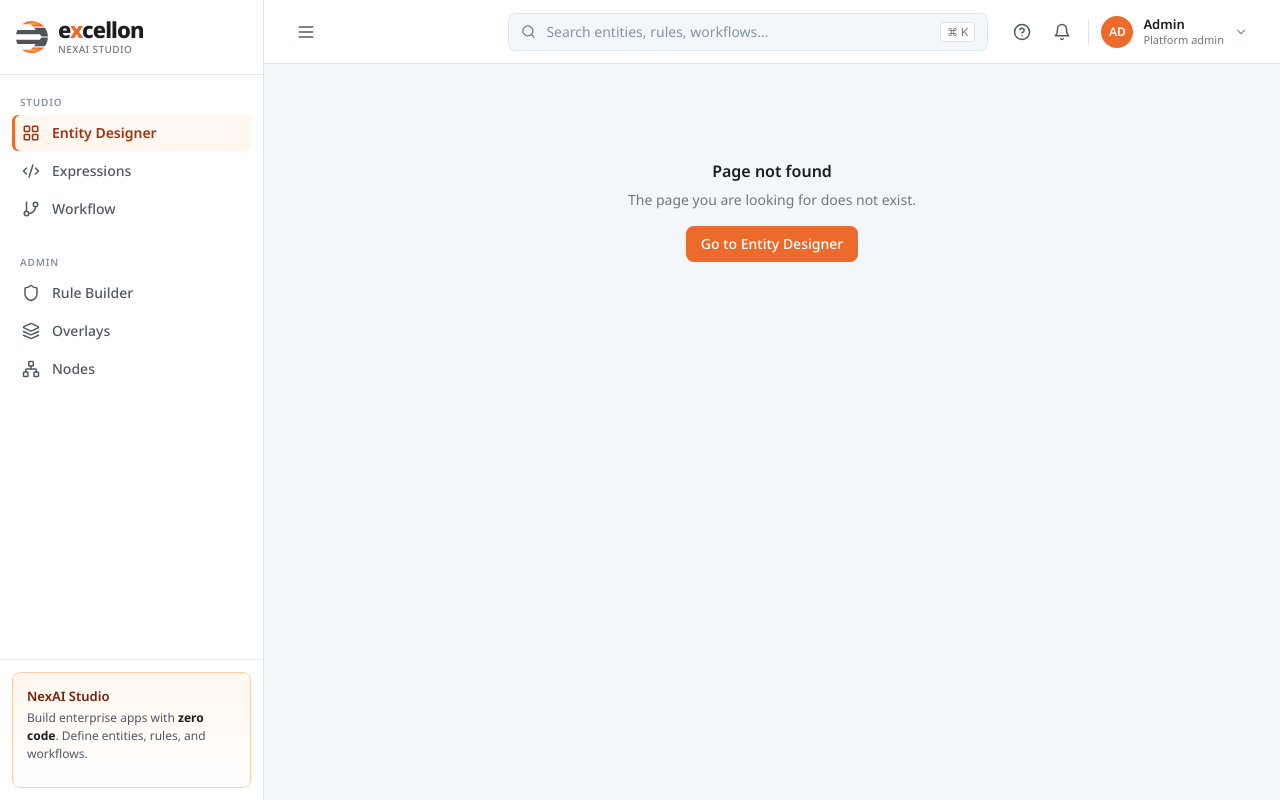
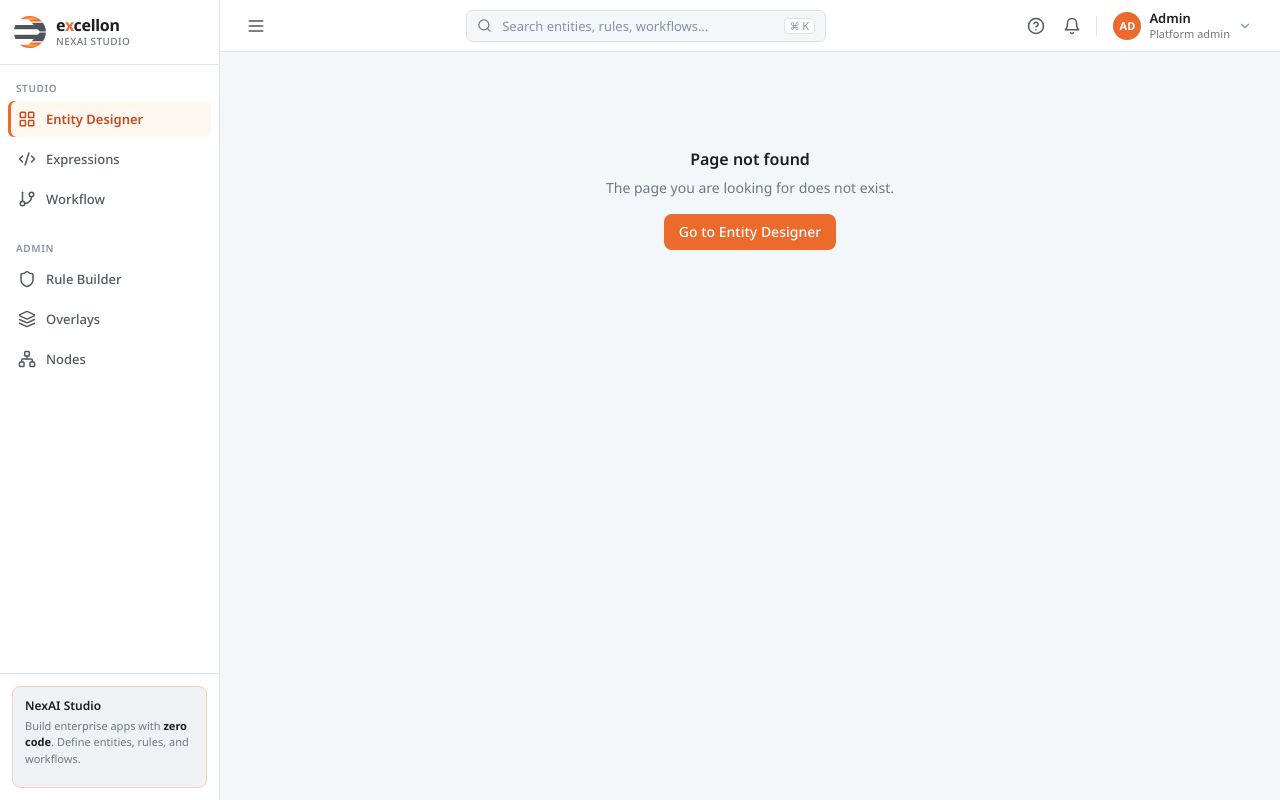
Before and after one commit to roshanm0301/Excellon-NexAI, a React (Vite) app in the folder src/react/: page /Excellon-NexAI/admin/entities/new in a window 1280 px wide. Built offline with nearby package versions, Linux system fonts and the light colour scheme.

Commit message:
fix(ui): add missing app shell CSS layout classes
The ex-app, ex-sidebar, ex-main, ex-topbar, ex-content and nav
classes were never defined in index.css — causing a blank white
page because the layout containers had zero height/display.

https://claude.ai/code/session_01TmZM7icqTddAvY2BNx1S9t

```diff
--- a/src/react/src/index.css
+++ b/src/react/src/index.css
@@ -251,6 +251,288 @@ body {
   animation: ex-spin 1.4s linear infinite;
 }
 
+/* ---- App Shell Layout ---- */
+.ex-app {
+  display: flex;
+  height: 100vh;
+  overflow: hidden;
+  background: var(--bg-secondary);
+}
+
+.ex-sidebar {
+  width: 220px;
+  flex-shrink: 0;
+  display: flex;
+  flex-direction: column;
+  background: var(--bg-primary);
+  border-right: 1px solid var(--border-secondary);
+  transition: width 0.2s ease;
+  overflow: hidden;
+}
+
+.ex-sidebar.collapsed {
+  width: 56px;
+}
+
+.ex-sidebar-brand {
+  display: flex;
+  align-items: center;
+  gap: 10px;
+  padding: 16px 14px;
+  border-bottom: 1px solid var(--border-secondary);
+  flex-shrink: 0;
+}
+
+.ex-wordmark {
+  font-size: 16px;
+  font-weight: 700;
+  color: var(--fg-primary);
+  letter-spacing: -0.3px;
+}
+
+.ex-tagline {
+  font-size: 10px;
+  color: var(--fg-tertiary);
+  display: block;
+  margin-top: 1px;
+}
+
+.brand-stack {
+  display: flex;
+  flex-direction: column;
+  min-width: 0;
+}
+
+.ex-nav {
+  flex: 1;
+  overflow-y: auto;
+  padding: 12px 8px;
+  display: flex;
+  flex-direction: column;
+  gap: 2px;
+}
+
+.ex-nav-h {
+  font-size: 10px;
+  font-weight: 600;
+  text-transform: uppercase;
+  letter-spacing: 0.06em;
+  color: var(--fg-quaternary);
+  padding: 4px 8px;
+}
+
+.ex-nav-item {
+  display: flex;
+  align-items: center;
+  gap: 10px;
+  padding: 8px 10px;
+  border-radius: 6px;
+  border: none;
+  background: transparent;
+  color: var(--fg-secondary);
+  font-size: 13px;
+  font-weight: 500;
+  cursor: pointer;
+  width: 100%;
+  text-align: left;
+  transition: background 0.12s, color 0.12s;
+  white-space: nowrap;
+  overflow: hidden;
+}
+
+.ex-nav-item:hover {
+  background: var(--bg-tertiary);
+  color: var(--fg-primary);
+}
+
+.ex-nav-item.active {
+  background: var(--brand-50);
+  color: var(--brand-600);
+}
+
+.ex-nav-item .lbl {
+  flex: 1;
+  overflow: hidden;
+  text-overflow: ellipsis;
+}
+
+.ex-count {
+  font-size: 11px;
+  font-weight: 600;
+  background: var(--brand-100);
+  color: var(--brand-700);
+  padding: 1px 6px;
+  border-radius: 10px;
+}
+
+.ex-sidebar-foot {
+  padding: 12px;
+  border-top: 1px solid var(--border-secondary);
+  flex-shrink: 0;
+}
+
+.ex-tip {
+  background: var(--bg-tertiary);
+  border-radius: 8px;
+  padding: 10px 12px;
+}
+
+.ex-tip-h {
+  font-size: 12px;
+  font-weight: 600;
+  color: var(--fg-primary);
+  margin-bottom: 4px;
+}
+
+.ex-tip-b {
+  font-size: 11px;
+  color: var(--fg-tertiary);
+  line-height: 1.5;
+}
+
+.ex-main {
+  flex: 1;
+  display: flex;
+  flex-direction: column;
+  overflow: hidden;
+  min-width: 0;
+}
+
+.ex-topbar {
+  height: 52px;
+  display: flex;
+  align-items: center;
+  gap: 12px;
+  padding: 0 20px;
+  background: var(--bg-primary);
+  border-bottom: 1px solid var(--border-secondary);
+  flex-shrink: 0;
+}
+
+.ex-search {
+  flex: 1;
+  max-width: 360px;
+  display: flex;
+  align-items: center;
+  gap: 8px;
+  background: var(--bg-secondary);
+  border: 1px solid var(--border-secondary);
+  border-radius: 6px;
+  padding: 0 10px;
+  height: 32px;
+  color: var(--fg-tertiary);
+}
+
+.ex-search input {
+  flex: 1;
+  border: none;
+  background: transparent;
+  outline: none;
+  font-size: 13px;
+  color: var(--fg-primary);
+}
+
+.ex-search input::placeholder {
+  color: var(--fg-quaternary);
+}
+
+.ex-kbd {
+  font-size: 10px;
+  color: var(--fg-quaternary);
+  background: var(--bg-primary);
+  border: 1px solid var(--border-secondary);
+  border-radius: 4px;
+  padding: 1px 5px;
+  white-space: nowrap;
+}
+
+.ex-top-actions {
+  display: flex;
+  align-items: center;
+  gap: 4px;
+  margin-left: auto;
+}
+
+.ex-icon-btn {
+  display: inline-flex;
+  align-items: center;
+  justify-content: center;
+  width: 32px;
+  height: 32px;
+  border-radius: 6px;
+  border: none;
+  background: transparent;
+  color: var(--fg-secondary);
+  cursor: pointer;
+  transition: background 0.12s;
+}
+
+.ex-icon-btn:hover {
+  background: var(--bg-tertiary);
+  color: var(--fg-primary);
+}
+
+.ex-divider {
+  width: 1px;
+  height: 20px;
+  background: var(--border-secondary);
+  margin: 0 4px;
+}
+
+.ex-profile {
+  display: flex;
+  align-items: center;
+  gap: 8px;
+  padding: 4px 8px;
+  border-radius: 6px;
+  cursor: pointer;
+}
+
+.ex-profile:hover {
+  background: var(--bg-tertiary);
+}
+
+.ex-avatar {
+  width: 28px;
+  height: 28px;
+  border-radius: 50%;
+  background: var(--brand-500);
+  color: white;
+  font-size: 11px;
+  font-weight: 700;
+  display: flex;
+  align-items: center;
+  justify-content: center;
+  flex-shrink: 0;
+}
+
+.ex-prof-meta {
+  display: flex;
+  flex-direction: column;
+}
+
+.ex-prof-name {
+  font-size: 13px;
+  font-weight: 600;
+  color: var(--fg-primary);
+  line-height: 1.2;
+}
+
+.ex-prof-role {
+  font-size: 11px;
+  color: var(--fg-tertiary);
+  line-height: 1.2;
+}
+
+.ex-prof-chev {
+  color: var(--fg-quaternary);
+}
+
+.ex-content {
+  flex: 1;
+  overflow: auto;
+}
+
 /* ---- Utility ---- */
 .sr-only {
   position: absolute;
```
